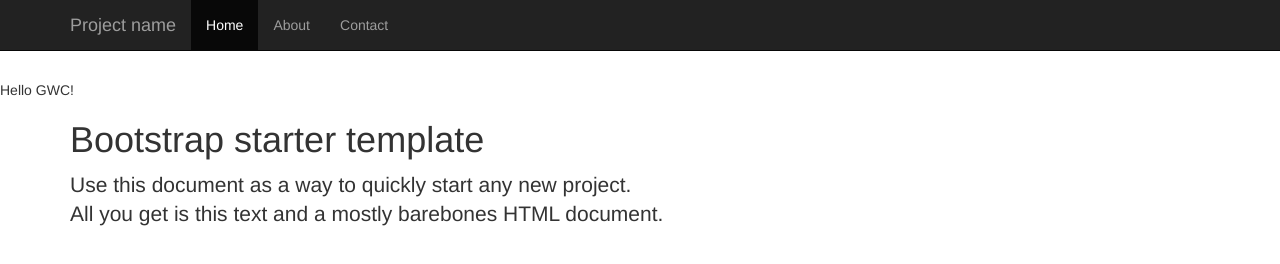
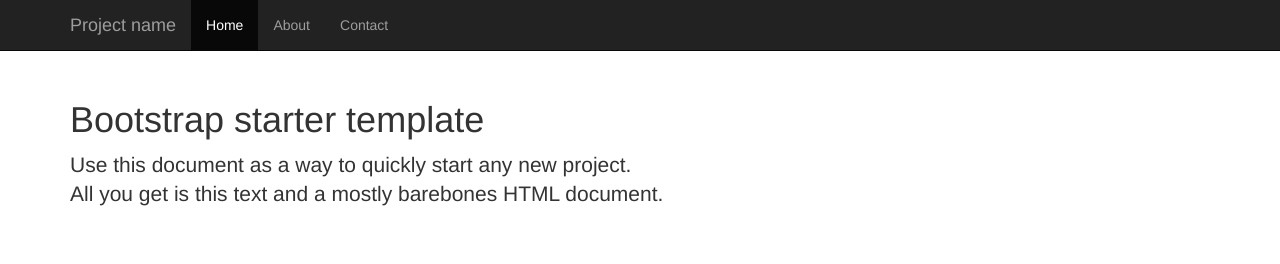
Before and after one commit to juliama1040/juliama1040.github.io, a plain HTML site: page index.html in a window 1280 px wide. Drawn offline with nearby package versions, Linux system fonts and the light colour scheme.

Commit message:
add more html

```diff
--- a/index.html
+++ b/index.html
@@ -13,7 +13,6 @@
 		</style>
 	</head>
 	<body>
-		Hello GWC!
 		<nav class="navbar navbar-inverse navbar-fixed-top">
       <div class="container">
         <div class="navbar-header">
```
